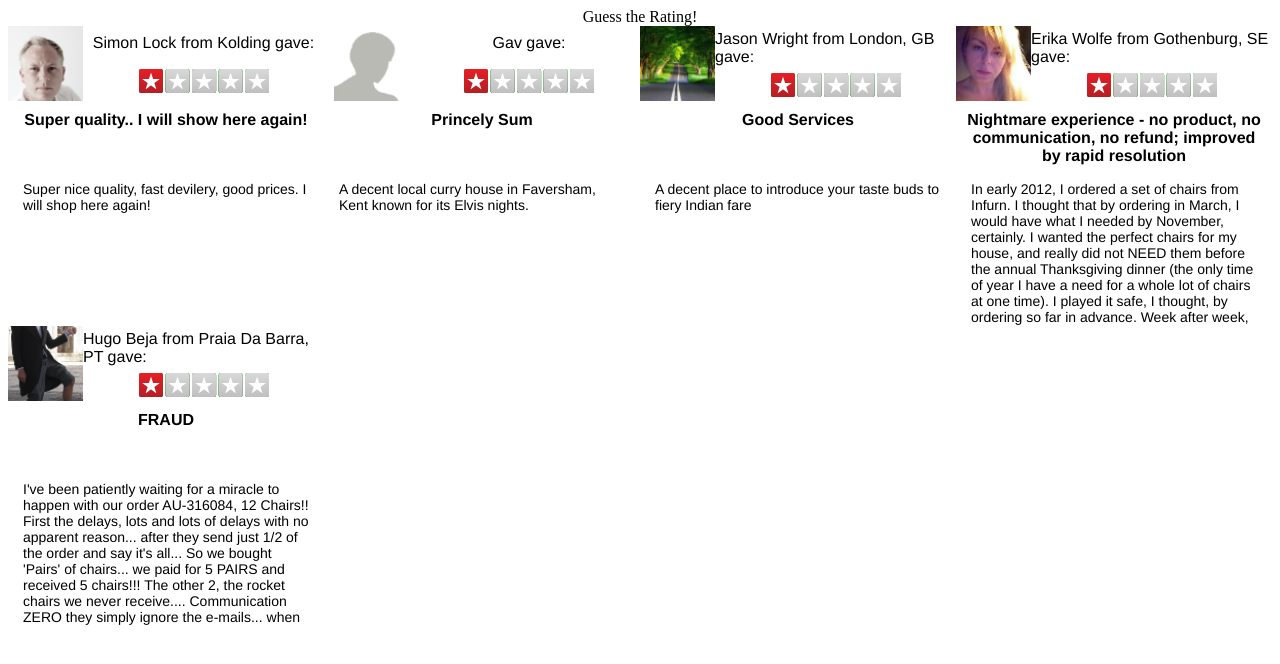
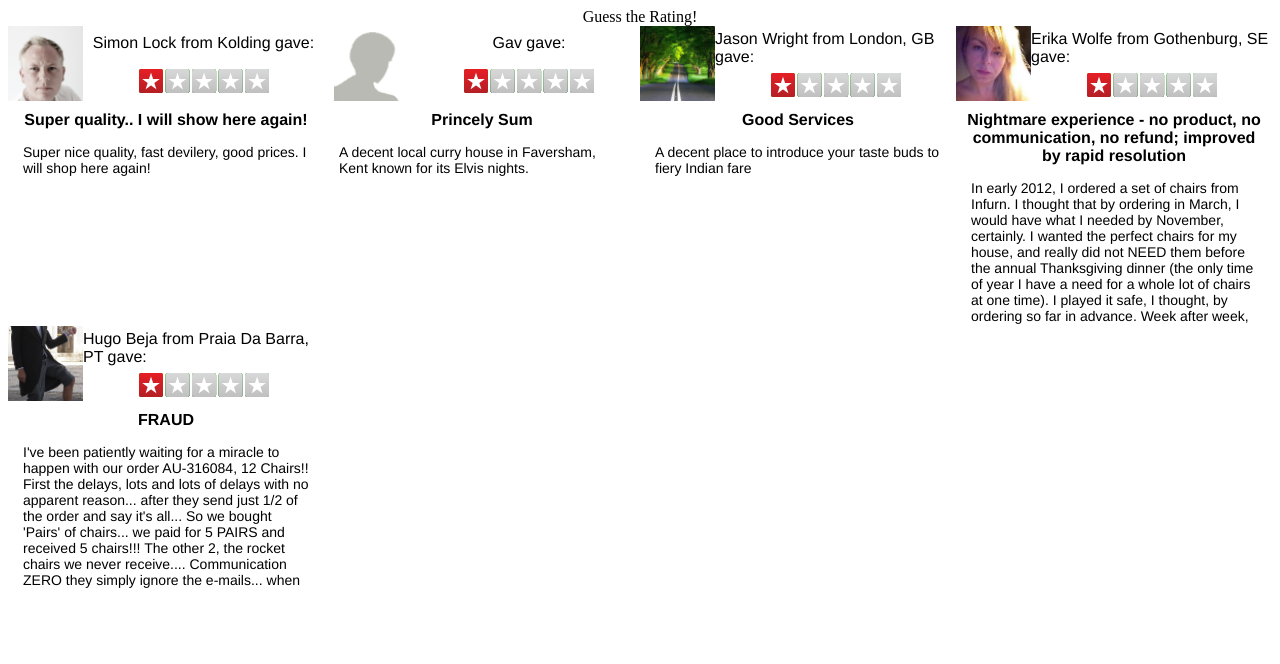
Before and after one commit to bapjiws/guess-the-rating, a React app: page / in a window 1280 px wide. Shown: the top 664 px of the page. Built offline with nearby package versions, Linux system fonts and the light colour scheme.

Commit message:
Use max-height for review-title class

```diff
--- a/styles/main.scss
+++ b/styles/main.scss
@@ -79,7 +79,7 @@ $font-stack: Helvetica Neue,Arial,Helvetica,sans-serif;
     }
 
     .review-title {
-      height: 25%;
+      max-height: 25%;
 
       font-family: $font-stack;
       font-size: 16px;
```
